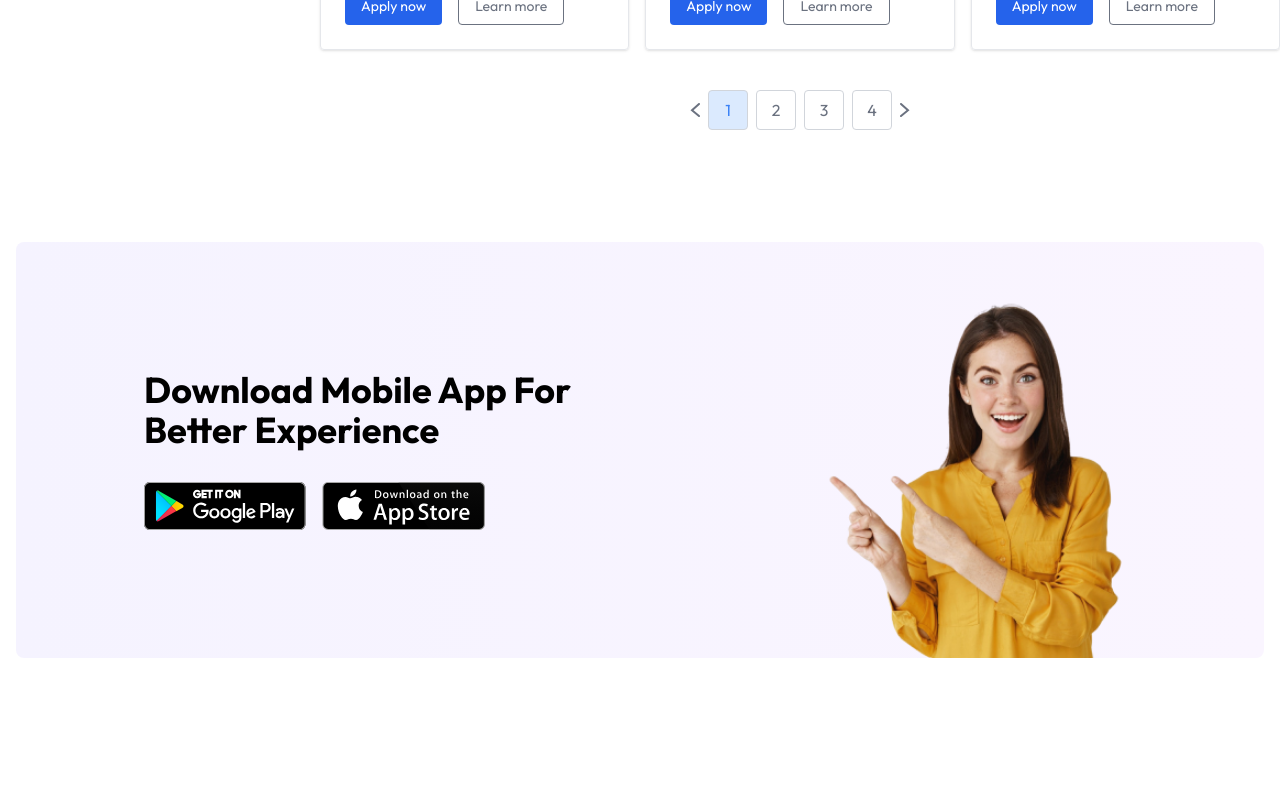
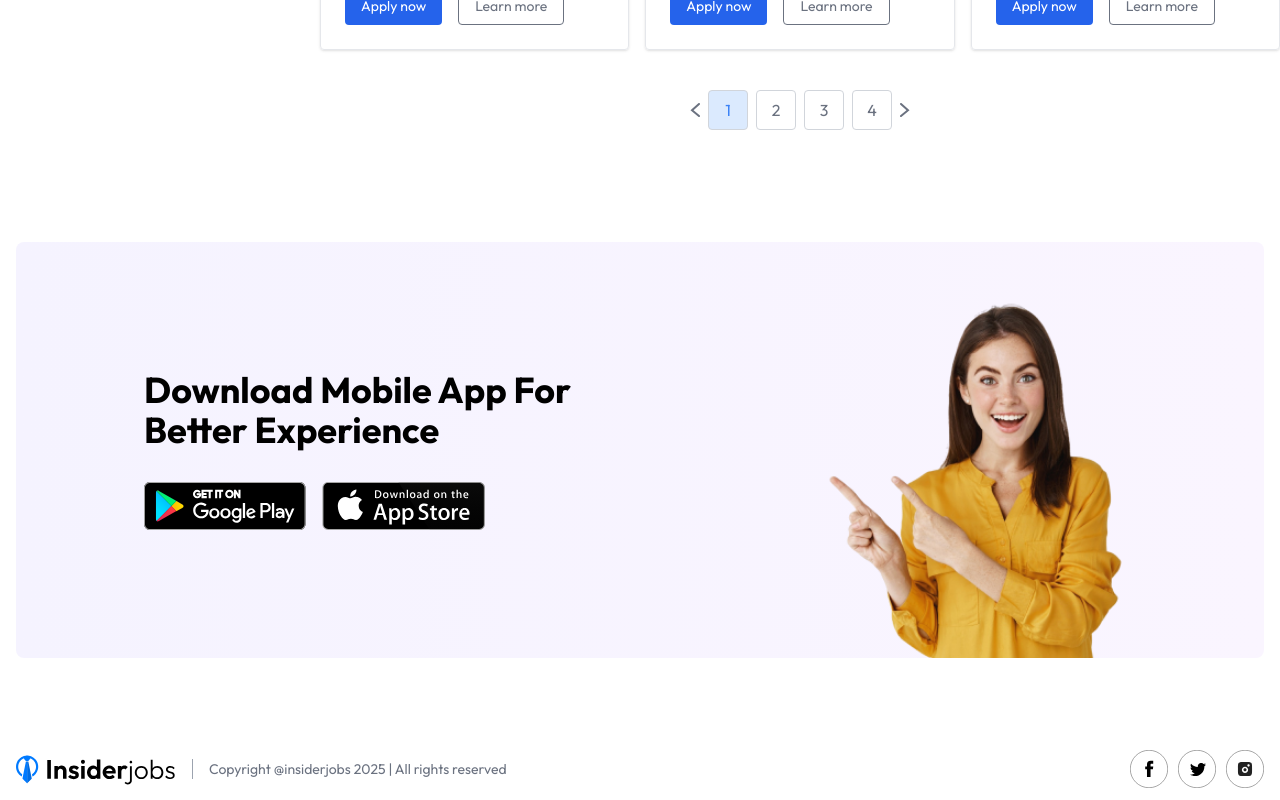
Before and after one commit to oseogbe/9jajobplug, a React (Vite) app in the folder client/: page / in a window 1280 px wide. Shown: the part 1268-2068 px from the top of the page. Before the commit the page ends 2006 px from the top, so only its background shows below. Built offline with nearby package versions, Linux system fonts and the light colour scheme.

Commit message:
feat: footer section

```diff
--- /dev/null
+++ b/client/src/components/Footer.jsx
@@ -0,0 +1,19 @@
+import React from 'react'
+
+import { assets } from '@/assets/assets'
+
+const Footer = () => {
+  return (
+    <div className='container px-4 2xl:px-20 mx-auto flex items-center justify-between gap-4 py-3 mt-20'>
+        <img width={160} src={assets.logo} alt="" />
+        <p className='flex-1 border-l border-gray-400 pl-4 text-sm text-gray-500 max-sm:hidden'>Copyright @insiderjobs {new Date().getFullYear()} | All rights reserved</p>
+        <div className='flex gap-2.5'>
+            <img width={38} src={assets.facebook_icon} alt="" />
+            <img width={38} src={assets.twitter_icon} alt="" />
+            <img width={38} src={assets.instagram_icon} alt="" />
+        </div>
+    </div>
+  )
+}
+
+export default Footer
--- a/client/src/pages/Home.jsx
+++ b/client/src/pages/Home.jsx
@@ -3,6 +3,7 @@
 import Hero from '@/components/Hero';
 import JobListing from '@/components/JobListing';
 import AppDownload from '@/components/AppDownload';
+import Footer from '@/components/Footer';
 
 const Home = () => {
   return (
@@ -10,6 +11,7 @@
       <Hero />
       <JobListing />
       <AppDownload />
+      <Footer />
     </div>
   );
 };
```
